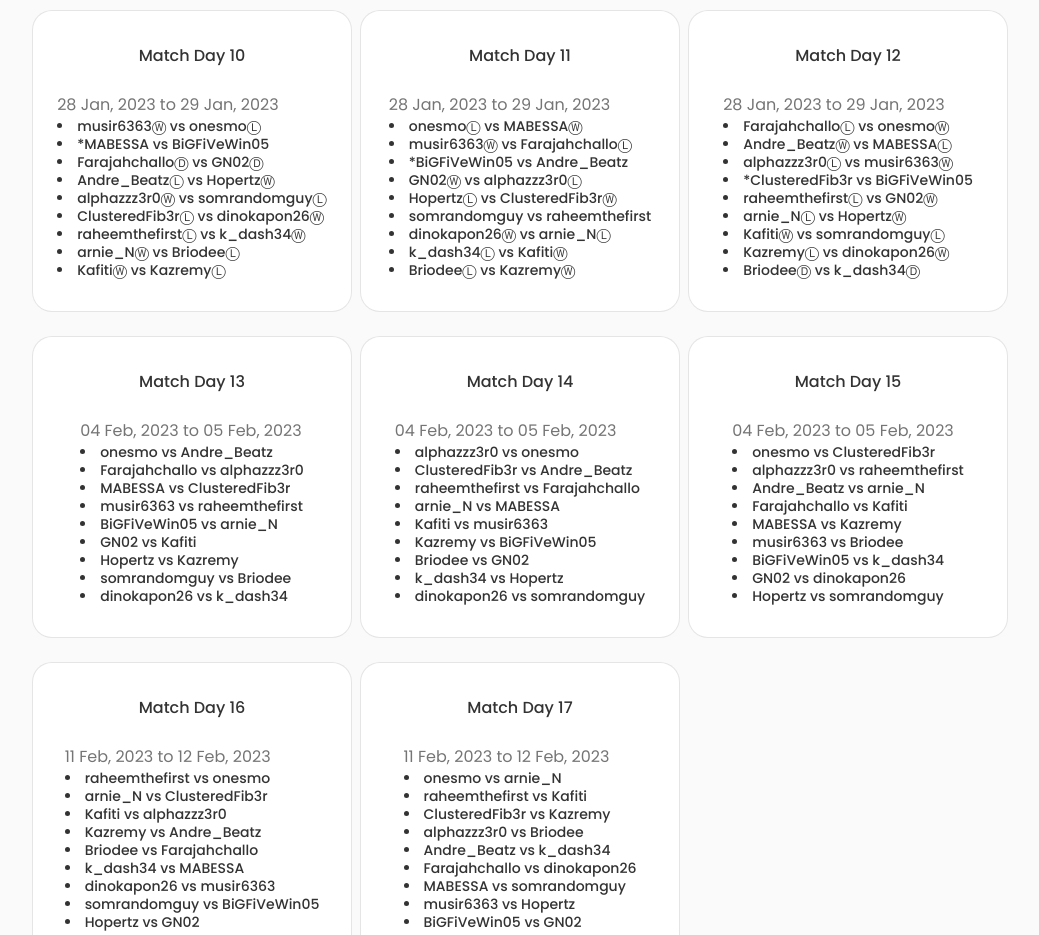
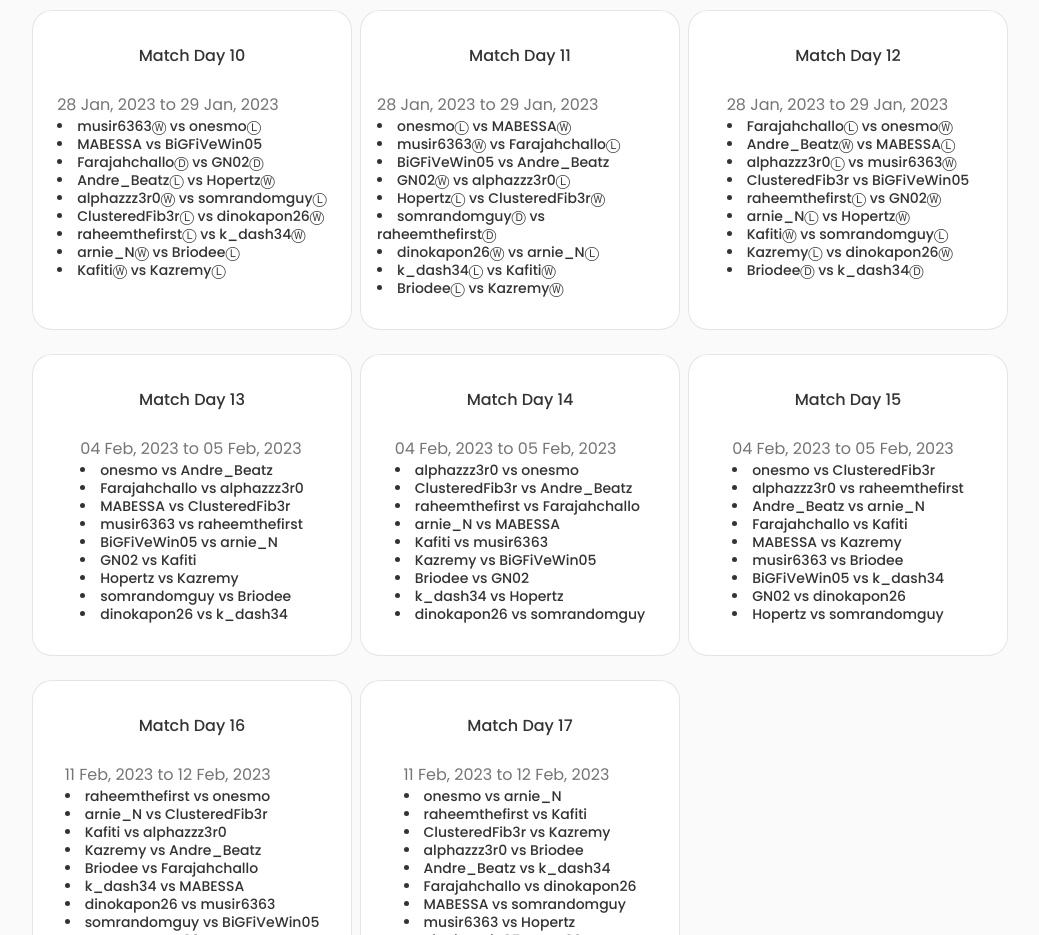
Before and after one commit to swahili-chess/swahilichess, a React (Create React App) app: page / in a window 1280 px wide. Shown: the part 2400-3335 px from the top of the page, without its empty margins (120-1159 px from the left). Built offline with nearby package versions, Linux system fonts and the light colour scheme; no server answers.

Commit message:
Update meta tag content

```diff
--- a/src/components/match/Match.jsx
+++ b/src/components/match/Match.jsx
@@ -243,7 +243,7 @@ const Match = () => {
                                     28 Jan, 2023 to 29 Jan, 2023
                                     <h3 className="match__name ⓌⒹⓁ">
                                         <li>musir6363Ⓦ vs onesmoⓁ</li>
-                                        <li>*MABESSA vs BiGFiVeWin05</li>
+                                        <li>MABESSA vs BiGFiVeWin05</li>
                                         <li>FarajahchalloⒹ vs GN02Ⓓ</li>
                                         <li>Andre_BeatzⓁ vs HopertzⓌ</li>
                                         <li>alphazzz3r0Ⓦ vs somrandomguyⓁ</li>
@@ -269,10 +269,10 @@ const Match = () => {
                                     <h3 className="match__name ⓌⒹⓁ">
                                         <li>onesmoⓁ vs MABESSAⓌ</li>
                                         <li>musir6363Ⓦ vs FarajahchalloⓁ</li>
-                                        <li>*BiGFiVeWin05 vs Andre_Beatz</li>
+                                        <li>BiGFiVeWin05 vs Andre_Beatz</li>
                                         <li>GN02Ⓦ vs alphazzz3r0Ⓛ</li>
                                         <li>HopertzⓁ vs ClusteredFib3rⓌ</li>
-                                        <li>somrandomguy vs raheemthefirst</li>
+                                        <li>somrandomguyⒹ vs raheemthefirstⒹ</li>
                                         <li>dinokapon26Ⓦ vs arnie_NⓁ</li>
                                         <li>k_dash34Ⓛ vs KafitiⓌ</li>
                                         <li>BriodeeⓁ vs KazremyⓌ</li>
@@ -295,7 +295,7 @@ const Match = () => {
                                         <li>FarajahchalloⓁ vs onesmoⓌ</li>
                                         <li>Andre_BeatzⓌ vs MABESSAⓁ</li>
                                         <li>alphazzz3r0Ⓛ vs musir6363Ⓦ</li>
-                                        <li>*ClusteredFib3r vs BiGFiVeWin05</li>
+                                        <li>ClusteredFib3r vs BiGFiVeWin05</li>
                                         <li>raheemthefirstⓁ vs GN02Ⓦ</li>
                                         <li>arnie_NⓁ vs HopertzⓌ</li>
                                         <li>KafitiⓌ vs somrandomguyⓁ</li>
```
